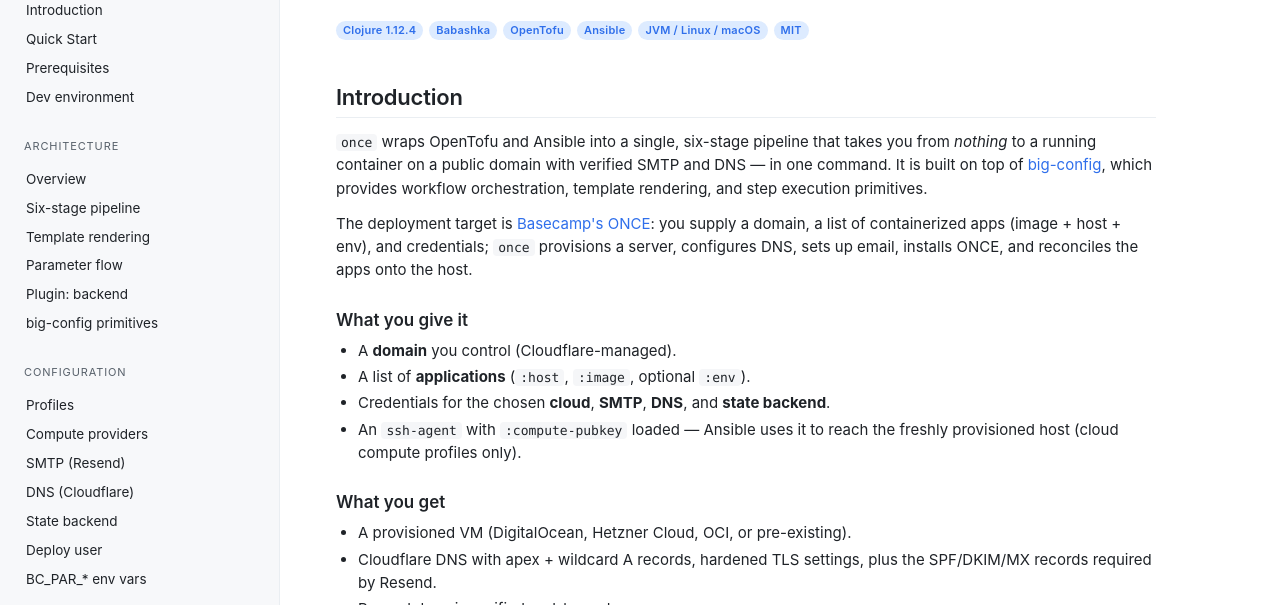
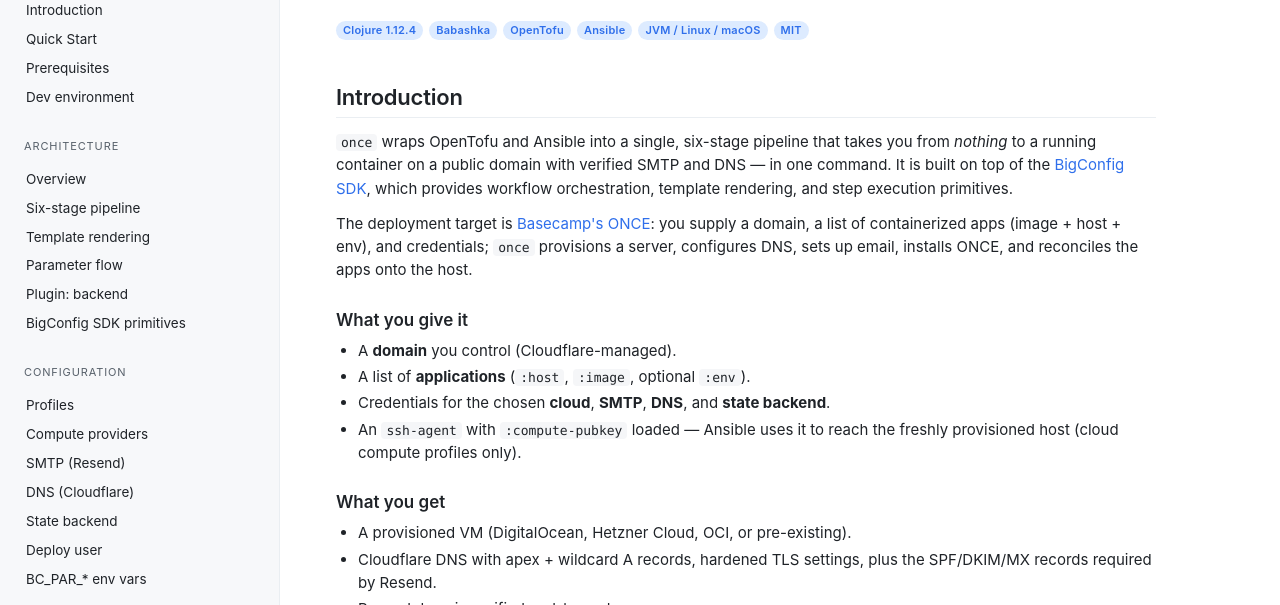
Before and after one commit to amiorin/once, a website: page index.html in a window 1280 px wide. Shown: the part 137-742 px from the top of the page. Drawn offline with Linux system fonts and the light colour scheme.

Commit message:
docs: update BigConfig SDK naming in CLAUDE.md, README.md, index.html

```diff
--- a/index.html
+++ b/index.html
@@ -388,7 +388,7 @@
         <li><a href="#templates">Template rendering</a></li>
         <li><a href="#paramflow">Parameter flow</a></li>
         <li><a href="#plugins">Plugin: backend</a></li>
-        <li><a href="#bigconfig">big-config primitives</a></li>
+        <li><a href="#bigconfig">BigConfig SDK primitives</a></li>
       </ul>
 
       <div class="group">Configuration</div>
@@ -426,7 +426,7 @@
         <li><a href="#conventions">Code conventions</a></li>
         <li><a href="#testing">Testing</a></li>
         <li><a href="#avoid">What to avoid</a></li>
-        <li><a href="#deps-local">Local big-config</a></li>
+        <li><a href="#deps-local">Local BigConfig SDK</a></li>
       </ul>
 
       <div class="group">Reference</div>
@@ -455,7 +455,7 @@
   <!-- ============================================================ -->
   <section id="intro">
     <h2>Introduction</h2>
-    <p><code>once</code> wraps OpenTofu and Ansible into a single, six-stage pipeline that takes you from <em>nothing</em> to a running container on a public domain with verified SMTP and DNS — in one command. It is built on top of <a href="https://github.com/amiorin/big-config">big-config</a>, which provides workflow orchestration, template rendering, and step execution primitives.</p>
+    <p><code>once</code> wraps OpenTofu and Ansible into a single, six-stage pipeline that takes you from <em>nothing</em> to a running container on a public domain with verified SMTP and DNS — in one command. It is built on top of the <a href="https://github.com/amiorin/big-config">BigConfig SDK</a>, which provides workflow orchestration, template rendering, and step execution primitives.</p>
     <p>The deployment target is <a href="https://github.com/basecamp/once">Basecamp's ONCE</a>: you supply a domain, a list of containerized apps (image + host + env), and credentials; <code>once</code> provisions a server, configures DNS, sets up email, installs ONCE, and reconciles the apps onto the host.</p>
     <h3>What you give it</h3>
     <ul>
@@ -560,7 +560,7 @@ source_env_if_exists .envrc.private</code></pre>
   <!-- ============================================================ -->
   <section id="overview">
     <h2>Architecture overview</h2>
-    <p><code>once</code> is intentionally thin: a handful of namespaces, each pinned to one responsibility, layered on top of <code>big-config</code>'s workflow primitives.</p>
+    <p><code>once</code> is intentionally thin: a handful of namespaces, each pinned to one responsibility, layered on top of the BigConfig SDK's workflow primitives.</p>
     <table>
       <thead><tr><th>Namespace</th><th>Responsibility</th></tr></thead>
       <tbody>
@@ -578,7 +578,7 @@ source_env_if_exists .envrc.private</code></pre>
   <!-- ============================================================ -->
   <section id="pipeline">
     <h2>The six-stage create pipeline</h2>
-    <p>Defined in <code>package.clj</code>. Each stage is a <code>big-config</code> step that <em>renders</em> templates into <code>.dist/&lt;stage&gt;/</code> and then runs the embedded tool against them.</p>
+    <p>Defined in <code>package.clj</code>. Each stage is a BigConfig SDK step that <em>renders</em> templates into <code>.dist/&lt;stage&gt;/</code> and then runs the embedded tool against them.</p>
 
     <div class="pipeline">
       <div class="stage"><span class="n">1</span><div class="label">tofu</div><div class="sub">compute VM</div></div>
@@ -693,7 +693,7 @@ tofu-params             <span class="com">;; merge `tofu output --json` from tof
   <!-- ============================================================ -->
   <section id="plugins">
     <h2>Plugin: backend rendering</h2>
-    <p>Every Tofu stage needs a <code>terraform { backend … }</code> block. Rather than hard-coding the backend in every stage's template, <code>once</code> registers a single <code>big-config</code> plugin step that runs <em>after each <code>render</code></em> and stamps <code>backend.tf</code> into the rendered directory:</p>
+    <p>Every Tofu stage needs a <code>terraform { backend … }</code> block. Rather than hard-coding the backend in every stage's template, <code>once</code> registers a single BigConfig SDK plugin step that runs <em>after each <code>render</code></em> and stamps <code>backend.tf</code> into the rendered directory:</p>
 <pre><code>(<span class="kw">defmethod</span> pluggable/handle-step ::tools/render-tofu-backend
   [_f _step step-fns {:keys [::workflow/name] :as opts}]
   …)</code></pre>
@@ -711,8 +711,8 @@ tofu-params             <span class="com">;; merge `tofu output --json` from tof
 
   <!-- ============================================================ -->
   <section id="bigconfig">
-    <h2>big-config primitives</h2>
-    <p>A short glossary of the <code>big-config</code> concepts <code>once</code> leans on:</p>
+    <h2>BigConfig SDK primitives</h2>
+    <p>A short glossary of the SDK concepts <code>once</code> leans on:</p>
     <table>
       <thead><tr><th>Symbol</th><th>Role</th></tr></thead>
       <tbody>
@@ -1168,7 +1168,7 @@ Applications:
 (<span class="fn">require</span> '[io.github.bigconfig-ai.once.options <span class="kw">:as</span> options])
 
 (once/once* <span class="str">"create"</span> options/oci)</code></pre>
-    <p>The <code>debug</code> macro from <code>big-config.utils</code> wraps a form so its <code>tap&gt;</code>'d values are accessible as <code>tap-values</code> afterwards:</p>
+    <p>The <code>debug</code> macro from the SDK's <code>big-config.utils</code> wraps a form so its <code>tap&gt;</code>'d values are accessible as <code>tap-values</code> afterwards:</p>
 <pre><code>(<span class="fn">debug</span> tap-values
   (once/once* <span class="str">"create"</span> options/oci))
 (-&gt; tap-values)  <span class="com">;; inspect</span></code></pre>
@@ -1210,7 +1210,7 @@ Applications:
   <section id="avoid">
     <h2>What to avoid</h2>
     <ul>
-      <li><strong>Don't add error handling for cases that cannot happen.</strong> <code>big-config</code> already routes step failure via <code>::bc/exit</code> and <code>::bc/err</code>; piling try/catches on top obscures the actual signal.</li>
+      <li><strong>Don't add error handling for cases that cannot happen.</strong> the SDK already routes step failure via <code>::bc/exit</code> and <code>::bc/err</code>; piling try/catches on top obscures the actual signal.</li>
       <li><strong>Don't create new namespaces speculatively.</strong> The six existing namespaces (<code>options</code>, <code>package</code>, <code>params</code>, <code>tools</code>, <code>validation</code>, <code>describe</code>) map cleanly to their responsibilities. Resist splitting until a real new concern appears.</li>
       <li><strong>Don't modify <code>.dist/</code>.</strong> It is generated output. If a template needs to change, change the source under <code>src/resources/</code>.</li>
       <li><strong>No credentials in source.</strong> Use <code>BC_PAR_*</code> via <code>.envrc.private</code>.</li>
@@ -1219,8 +1219,8 @@ Applications:
 
   <!-- ============================================================ -->
   <section id="deps-local">
-    <h2>Working against local <code>big-config</code></h2>
-    <p>To iterate on <code>big-config</code> changes, swap the dep in <code>deps.edn</code>:</p>
+    <h2>Working against a local BigConfig SDK checkout</h2>
+    <p>To iterate on SDK changes, swap the dep in <code>deps.edn</code>:</p>
 <pre><code><span class="com">;; comment out the pinned git/sha:</span>
 io.github.amiorin/big-config {:git/sha <span class="str">"f9508c7b…"</span>}
 <span class="com">;; uncomment the local checkout:</span>
@@ -1363,7 +1363,7 @@ io.github.amiorin/big-config {:local/root <span class="str">"../big-config/main"
     <h2>License</h2>
     <p>Copyright © 2026 Alberto Miorin. Distributed under the MIT License.</p>
     <hr>
-    <p class="header-meta">Built on top of <a href="https://github.com/amiorin/big-config">big-config</a>. Targets <a href="https://github.com/basecamp/once">Basecamp ONCE</a>.</p>
+    <p class="header-meta">Built on top of the <a href="https://github.com/amiorin/big-config">BigConfig SDK</a>. Targets <a href="https://github.com/basecamp/once">Basecamp ONCE</a>.</p>
   </section>
 
   </main>
```
Also changed, not shown: CLAUDE.md (+6 -6 lines), README.md.
